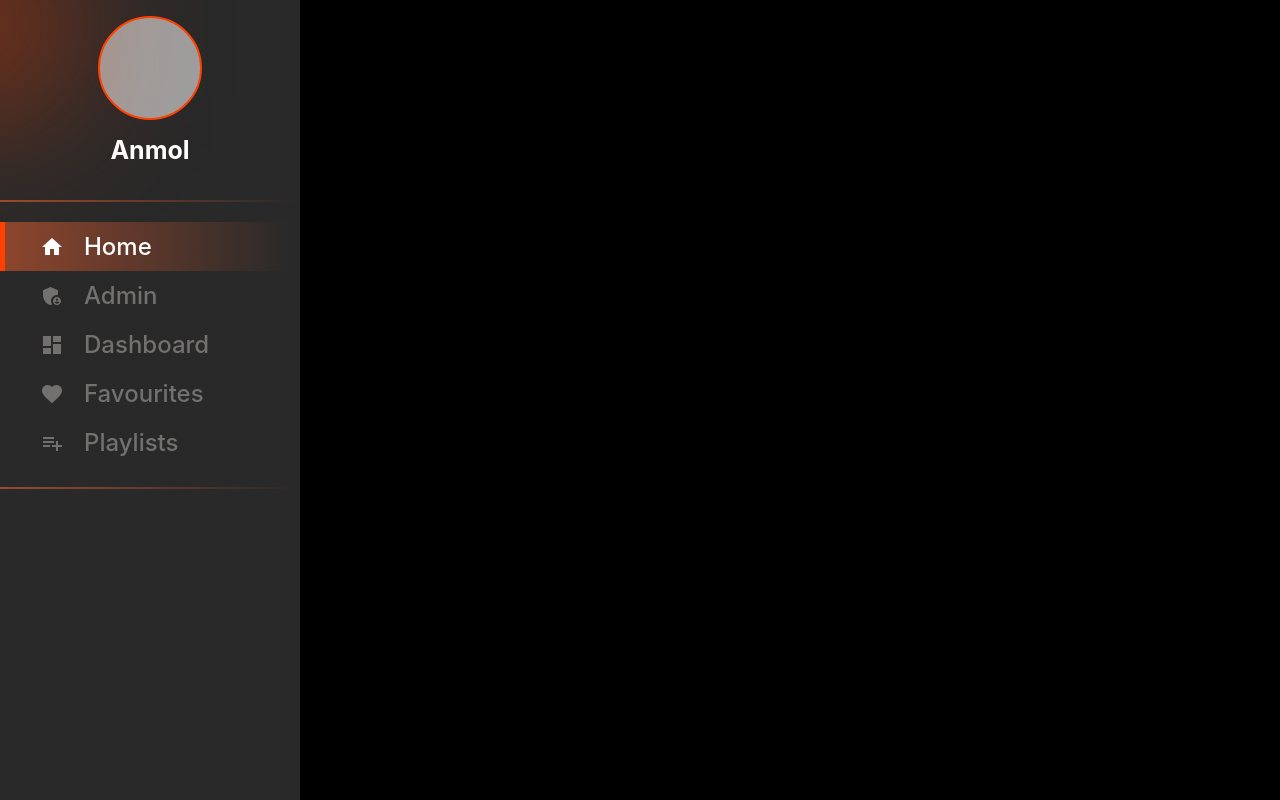
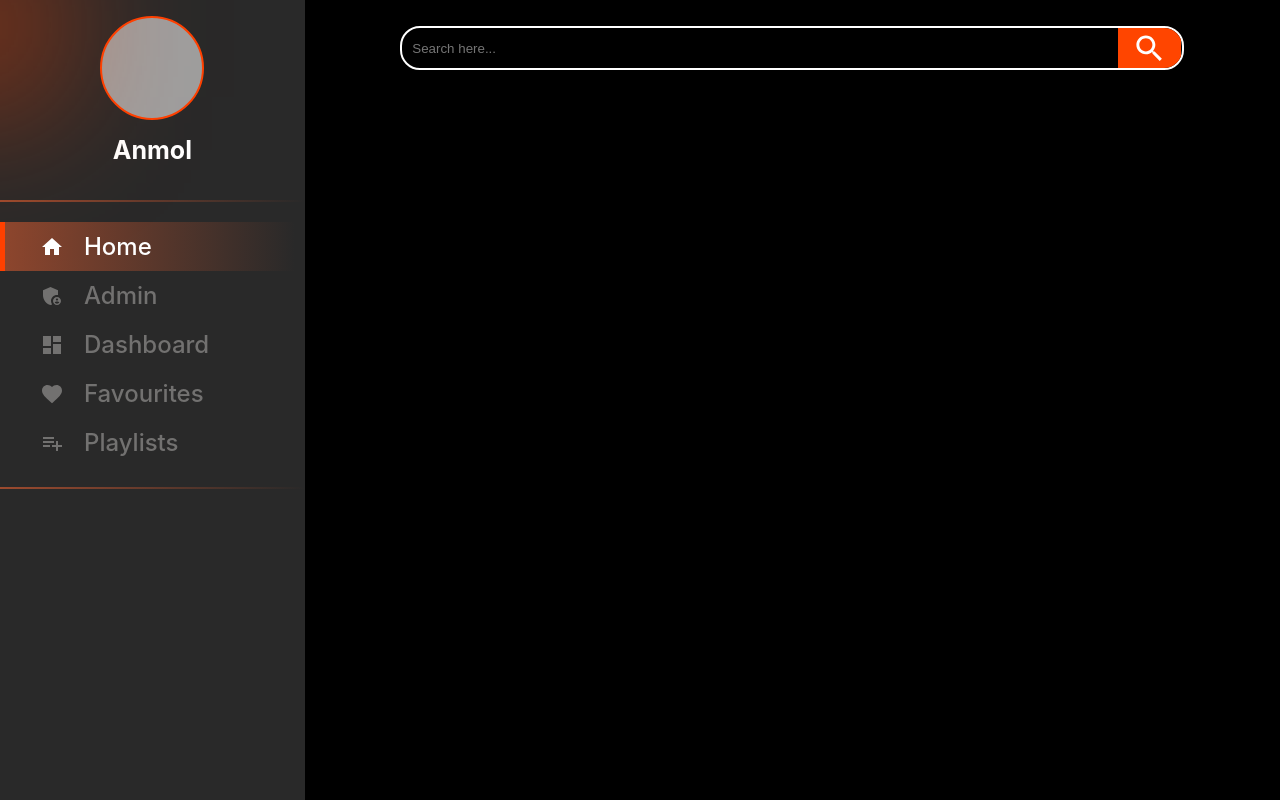
Before and after one commit to sudomaxi/sudo_flipr_podcast_frontend, a React (Create React App) app: page /signup in a window 1280 px wide. Both pictures are taken after typing "Sample", "name@example.com", "Sample123" into the empty fields and a click on the button "Sign up". Built offline with nearby package versions, Linux system fonts and the light colour scheme; grey boxes are pictures that could not be loaded.

Commit message:
search bar

```diff
--- a/src/components/Dashboard.jsx
+++ b/src/components/Dashboard.jsx
@@ -6,7 +6,7 @@ import LikedVideos from "./LikedVideos";
 
 export default function Dashboard() {
   return (
-    <div>
+    <div style={{ width: '100%' }}>
       <Search />
       <ContinueWacthing />
       <Trending />
--- a/src/components/Search.jsx
+++ b/src/components/Search.jsx
@@ -1,5 +1,14 @@
 import React from "react";
+import '../styles/searchbar.css'
+import SearchIcon from '@mui/icons-material/Search';
 
 export default function Search() {
-  return <div>Search</div>;
+  return (
+    <div style={{ width: '100%', height: '70px', display: 'flex', alignItems: 'end', justifyContent: 'center' }}>
+      <div className="searchbox">
+        <input type="text" placeholder="Search here..." required className="input-text" />
+        <div className="search-button"><SearchIcon fontSize="large" /></div>
+      </div>
+    </div>
+  );
 }
--- a/src/pages/Home.jsx
+++ b/src/pages/Home.jsx
@@ -4,7 +4,7 @@ import '../styles/home.css'
 
 export default function Home() {
   return (
-    <div>
+    <div style={{ width: '100%', overflow: 'hidden' }}>
       <Dashboard />
     </div>
   );
--- a/src/styles/navbar.css
+++ b/src/styles/navbar.css
@@ -1,6 +1,6 @@
 .Navbox{
     /* border: 2px solid red; */
-    width: 300px;
+    width: 400px;
     height: 100vh;
     background: rgba(82, 82, 82, 0.5);
 }
--- /dev/null
+++ b/src/styles/searchbar.css
@@ -0,0 +1,41 @@
+.searchbox{
+    position: relative;
+    height: 30;
+    width: 80%;
+    display: flex;
+    align-items: center;
+    justify-content: center;
+    overflow: hidden;
+    border: 2px solid white;
+    border-radius: 20px;
+    color: white;
+}
+.input-text{
+    position: relative;
+    width: 100%;
+    color: white;
+    padding-left: 10px;
+    text-decoration: none;
+    height: 35px;
+    border-radius: 10px;
+    box-shadow: none;
+    background: transparent;
+    border: none;
+}
+.input-text:focus{
+    box-shadow: none;
+}
+textarea:focus, input:focus{
+    outline: none;
+}
+.search-button{
+    height: 40px;
+    width: 70px;
+    /* position: absolute; */
+    background: orangered;
+    right: 0;
+    margin-right: 1px;
+    display: flex;
+    justify-content: center;
+    align-items: center;
+}
```
